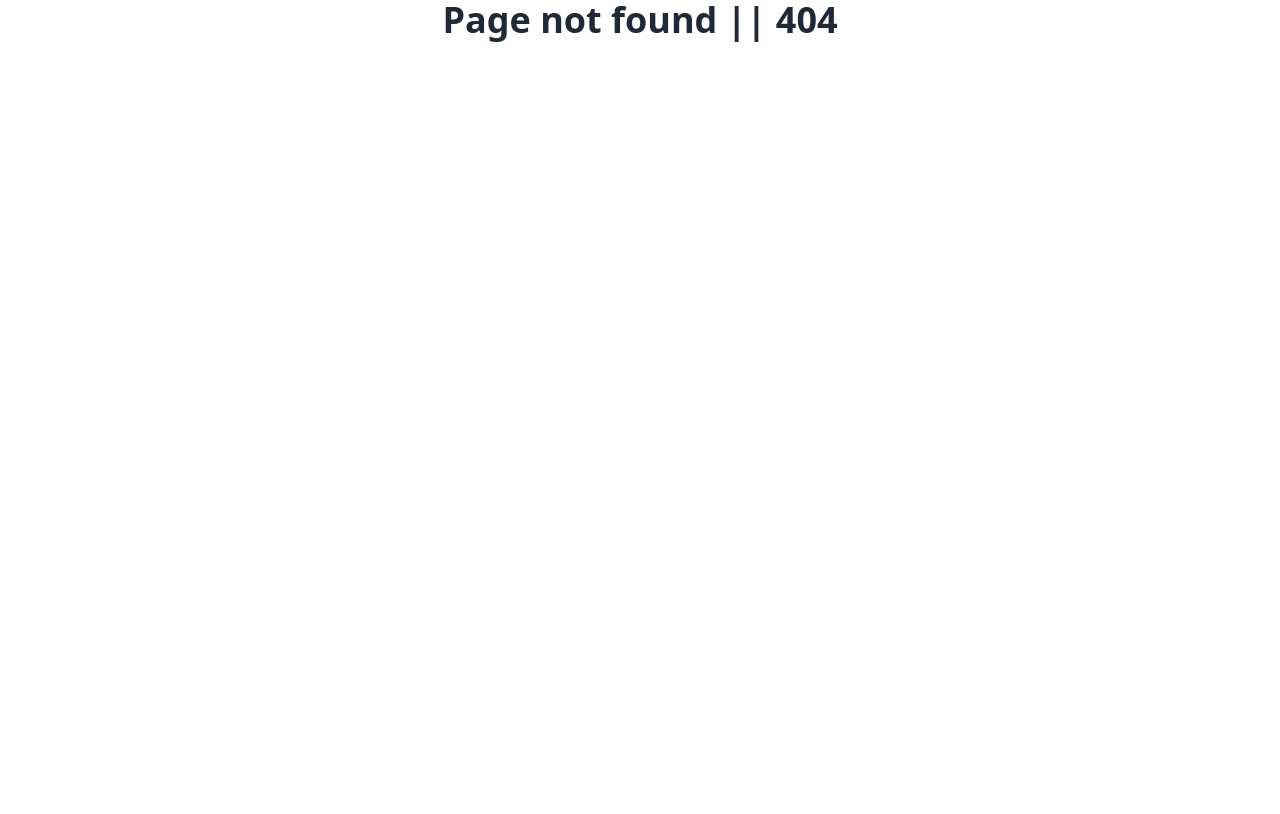
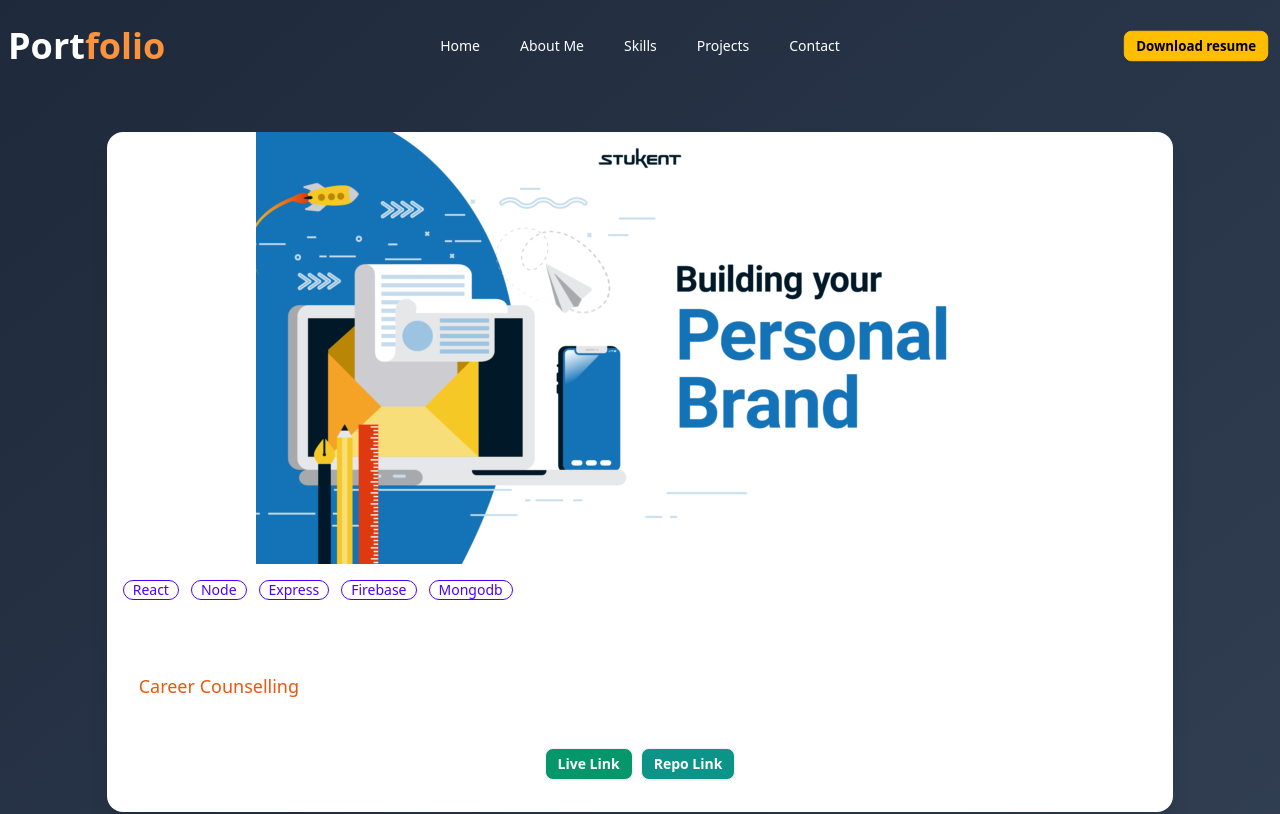
Before and after one commit to wadsahin/jharulislamsahin.org, a React (Vite) app: page /view-details/3 in a window 1280 px wide. Before the commit this address had no page. Shown: the top 814 px of the page. Built offline with nearby package versions, Linux system fonts and the light colour scheme.

Commit message:
details paged updated & something modified

```diff
--- a/src/Components/Navbar/Navbar.jsx
+++ b/src/Components/Navbar/Navbar.jsx
@@ -43,9 +43,12 @@ const Navbar = () => {
             </svg>
           </div>
           <ul tabIndex="0"
-            className="menu menu-sm dropdown-content bg-base-100 rounded-box z-30 mt-3 w-52 p-2 shadow right-0 gap-2">
+            className="menu menu-sm dropdown-content bg-base-100 rounded-box z-30 mt-3 w-52 p-2 shadow right-0 gap-2 text-black font-semibold">
             {navLinks}
-            <button className="sm:hidden btn btn-sm btn-warning">Download resume</button>
+            {/* <button className="sm:hidden btn btn-sm btn-warning">Download resume</button> */}
+            <div>
+              <a href={resumeLink} target="_blank" className="btn btn-sm btn-warning w-full">Download resume</a>
+            </div>
           </ul>
         </div>
       </div>
--- a/src/Components/Projects/ProjectCard.jsx
+++ b/src/Components/Projects/ProjectCard.jsx
@@ -5,6 +5,20 @@ import project_thumb_3 from "../../assets/projects/project_3.png";
 const ProjectCard = () => {
   return (
     <div className="grid md:grid-cols-2 lg:grid-cols-3 gap-5">
+      {/* <div className="flex flex-wrap gap-3">
+        <div className="badge badge-primary badge-outline">React</div>
+        <div className="badge badge-primary badge-outline">Node</div>
+        <div className="badge badge-primary badge-outline">Express</div>
+        <div className="badge badge-primary badge-outline">Firebase</div>
+        <div className="badge badge-primary badge-outline">Mongodb</div>
+      </div> */}
+
+      {/* <p className="text-lg"><span className="text-orange-600">TrendPicks</span> is a online platform based on products & Services query. I have created a Product Recommendation platform for recommending products . Where users can add, update, delete, product details, add recommendation & modify recommendation...more </p> */}
+
+      {/* <p className="text-lg"><span className="text-orange-600">EquiSports</span> is a online platform based on sports equipment. This is similar of e-commerce website. Where users can visit, add to cart & order sport equipments and also add, update, delete, product details. There is also authentication system included...more </p> */}
+
+      {/* <p className="text-lg"><span className="text-orange-600">Career Counselling</span> is a online platform based on Smart Career Solutions & Services. We will provide lots of services like Career counseling sessions, Resume review, Mock interview practice, Personal branding workshop and more </p> */}
+
       {/* Project card 1 */}
       <div className="card card-compact bg-base-100 shadow-xl">
         <figure className="h-52">
@@ -14,18 +28,11 @@ const ProjectCard = () => {
             alt="Shoes" />
         </figure>
         <div className="card-body text-black">
-          <div className="flex flex-wrap gap-3">
-            <div className="badge badge-primary badge-outline">React</div>
-            <div className="badge badge-primary badge-outline">Node</div>
-            <div className="badge badge-primary badge-outline">Express</div>
-            <div className="badge badge-primary badge-outline">Firebase</div>
-            <div className="badge badge-primary badge-outline">Mongodb</div>
-          </div>
           <h2 className="card-title text-3xl">TrendPicks</h2>
-          <p className="text-lg"><span className="text-orange-600">TrendPicks</span> is a online platform based on products & Services query. I have created a Product Recommendation platform for recommending products . Where users can add, update, delete, product details, add recommendation & modify recommendation...more </p>
           <div className="card-actions justify-center mt-3">
             <a href="https://product-recommendation-s-8704d.web.app/" target="_blank" className="btn btn-sm bg-emerald-600 text-white">Live Link</a>
-            <Link to="/view-details" className="btn btn-sm bg-lime-600 text-white">View Details</Link>
+            <a href="https://github.com/wadsahin/TrendsPick-client" target="_blank" className="btn btn-sm bg-teal-600 text-white">Repo Link</a>
+            <Link to="/view-details/1" className="btn btn-sm bg-lime-600 text-white">View Details</Link>
           </div>
         </div>
       </div>
@@ -37,18 +44,11 @@ const ProjectCard = () => {
             alt="Shoes" />
         </figure>
         <div className="card-body text-black">
-          <div className="flex flex-wrap gap-3">
-            <div className="badge badge-primary badge-outline">React</div>
-            <div className="badge badge-primary badge-outline">Node</div>
-            <div className="badge badge-primary badge-outline">Express</div>
-            <div className="badge badge-primary badge-outline">Firebase</div>
-            <div className="badge badge-primary badge-outline">Mongodb</div>
-          </div>
           <h2 className="card-title text-3xl">EquiSports</h2>
-          <p className="text-lg"><span className="text-orange-600">EquiSports</span> is a online platform based on sports equipment. This is similar of e-commerce website. Where users can visit, add to cart & order sport equipments and also add, update, delete, product details. There is also authentication system included...more </p>
           <div className="card-actions justify-center mt-3">
             <a href="https://equisports-6c213.web.app/" target="_blank" className="btn btn-sm bg-emerald-600 text-white">Live Link</a>
-            <Link to="/view-details" className="btn btn-sm bg-lime-600 text-white">View Details</Link>
+            <a href="https://github.com/wadsahin/EquiSports-client" target="_blank" className="btn btn-sm bg-teal-600 text-white">Repo Link</a>
+            <Link to="/view-details/2" className="btn btn-sm bg-lime-600 text-white">View Details</Link>
           </div>
         </div>
       </div>
@@ -61,18 +61,11 @@ const ProjectCard = () => {
             alt="Shoes" />
         </figure>
         <div className="card-body text-black">
-          <div className="flex flex-wrap gap-3">
-            <div className="badge badge-primary badge-outline">React</div>
-            <div className="badge badge-primary badge-outline">Node</div>
-            <div className="badge badge-primary badge-outline">Express</div>
-            <div className="badge badge-primary badge-outline">Firebase</div>
-            <div className="badge badge-primary badge-outline">Mongodb</div>
-          </div>
           <h2 className="card-title text-3xl">Career Counselling</h2>
-          <p className="text-lg"><span className="text-orange-600">Career Counselling</span> is a online platform based on Smart Career Solutions & Services. We will provide lots of services like Career counseling sessions, Resume review, Mock interview practice, Personal branding workshop and more </p>
           <div className="card-actions justify-center mt-3">
             <a href="https://career-counselling-e8f6c.web.app/" target="_blank" className="btn btn-sm bg-emerald-600 text-white">Live Link</a>
-            <Link to="/view-details" className="btn btn-sm bg-lime-600 text-white">View Details</Link>
+            <a href="https://github.com/wadsahin/Career-counseling-client" target="_blank" className="btn btn-sm bg-teal-600 text-white">Repo Link</a>
+            <Link to="/view-details/3" className="btn btn-sm bg-lime-600 text-white">View Details</Link>
           </div>
         </div>
       </div>
--- a/src/Components/Projects/ViewDetails/ViewDetails.jsx
+++ /dev/null
@@ -1,11 +0,0 @@
-import React from 'react';
-
-const ViewDetails = () => {
-  return (
-    <div>
-      <h2 className="text-3xl font-medium my-20">Coming soon....</h2>
-    </div>
-  );
-};
-
-export default ViewDetails;
--- /dev/null
+++ b/src/Components/Projects/ViewDetails/ViewDetails_1.jsx
@@ -0,0 +1,33 @@
+import React from 'react';
+import project_thumb_1 from "../../../assets/projects/project_1.jpeg";
+
+const ViewDetails_1 = () => {
+  return (
+    <div className="card card-compact bg-base-100 shadow-xl my-10">
+      <figure>
+        <img
+          src={project_thumb_1}
+          className="h-full"
+          alt="Shoes" />
+      </figure>
+      <div className="card-body">
+        <div className="flex flex-wrap gap-3">
+          <div className="badge badge-primary badge-outline">React</div>
+          <div className="badge badge-primary badge-outline">Node</div>
+          <div className="badge badge-primary badge-outline">Express</div>
+          <div className="badge badge-primary badge-outline">Firebase</div>
+          <div className="badge badge-primary badge-outline">Mongodb</div>
+        </div>
+        <h2 className="card-title text-3xl">TrendPicks</h2>
+        <p className="text-lg"><span className="text-orange-600">TrendPicks</span> is a online platform based on products & Services query. I have created a Product Recommendation platform for recommending products . Where users can add, update, delete, product details, add recommendation & modify recommendation...more </p>
+        <div className="card-actions justify-center mt-3">
+          <a href="https://product-recommendation-s-8704d.web.app/" target="_blank" className="btn btn-sm bg-emerald-600 text-white">Live Link</a>
+          <a href="https://github.com/wadsahin/TrendsPick-client" target="_blank" className="btn btn-sm bg-teal-600 text-white">Repo Link</a>
+          {/* <Link to="/view-details/1" className="btn btn-sm bg-lime-600 text-white">View Details</Link> */}
+        </div>
+      </div>
+    </div>
+  );
+};
+
+export default ViewDetails_1;
--- /dev/null
+++ b/src/Components/Projects/ViewDetails/ViewDetails_2.jsx
@@ -0,0 +1,31 @@
+import React from 'react';
+import project_thumb_2 from "../../../assets/projects/project_2.jpg";
+const ViewDetails_2 = () => {
+  return (
+    <div className="card card-compact bg-base-100 shadow-xl my-10 w-11/12 md:w-10/12">
+      <figure>
+        <img
+          src={project_thumb_2}
+          className="h-full"
+          alt="Shoes" />
+      </figure>
+      <div className="card-body">
+        <div className="flex flex-wrap gap-3">
+          <div className="badge badge-primary badge-outline">React</div>
+          <div className="badge badge-primary badge-outline">Node</div>
+          <div className="badge badge-primary badge-outline">Express</div>
+          <div className="badge badge-primary badge-outline">Firebase</div>
+          <div className="badge badge-primary badge-outline">Mongodb</div>
+        </div>
+          <h2 className="card-title text-3xl">EquiSports</h2>
+          <p className="text-lg"><span className="text-orange-600">EquiSports</span> is a online platform based on sports equipment. This is similar of e-commerce website. Where users can visit, add to cart & order sport equipments and also add, update, delete, product details. There is also authentication system included...more </p>
+          <div className="card-actions justify-center mt-3">
+            <a href="https://equisports-6c213.web.app/" target="_blank" className="btn btn-sm bg-emerald-600 text-white">Live Link</a>
+            <a href="https://github.com/wadsahin/EquiSports-client" target="_blank" className="btn btn-sm bg-teal-600 text-white">Repo Link</a>
+          </div>
+      </div>
+    </div>
+  );
+};
+
+export default ViewDetails_2;
--- /dev/null
+++ b/src/Components/Projects/ViewDetails/ViewDetails_3.jsx
@@ -0,0 +1,34 @@
+import React from 'react';
+import project_thumb_3 from "../../../assets/projects/project_3.png";
+
+const ViewDetails_3 = () => {
+  return (
+    <div className="card card-compact bg-base-100 shadow-xl my-10">
+      <figure>
+        <img
+          src={project_thumb_3}
+          className="h-full"
+          alt="Shoes" />
+      </figure>
+      <div className="card-body">
+        <div className="flex flex-wrap gap-3">
+          <div className="badge badge-primary badge-outline">React</div>
+          <div className="badge badge-primary badge-outline">Node</div>
+          <div className="badge badge-primary badge-outline">Express</div>
+          <div className="badge badge-primary badge-outline">Firebase</div>
+          <div className="badge badge-primary badge-outline">Mongodb</div>
+        </div>
+        <div className='card-body'>
+          <h2 className="card-title text-3xl">Career Counselling</h2>
+          <p className="text-lg"><span className="text-orange-600">Career Counselling</span> is a online platform based on Smart Career Solutions & Services. We will provide lots of services like Career counseling sessions, Resume review, Mock interview practice, Personal branding workshop and more </p>
+          <div className="card-actions justify-center mt-3">
+            <a href="https://career-counselling-e8f6c.web.app/" target="_blank" className="btn btn-sm bg-emerald-600 text-white">Live Link</a>
+            <a href="https://github.com/wadsahin/Career-counseling-client" target="_blank" className="btn btn-sm bg-teal-600 text-white">Repo Link</a>
+          </div>
+        </div>
+      </div>
+    </div>
+  );
+};
+
+export default ViewDetails_3;
```
Also changed, not shown: src/Router/Router.jsx (+14 -3 lines).
